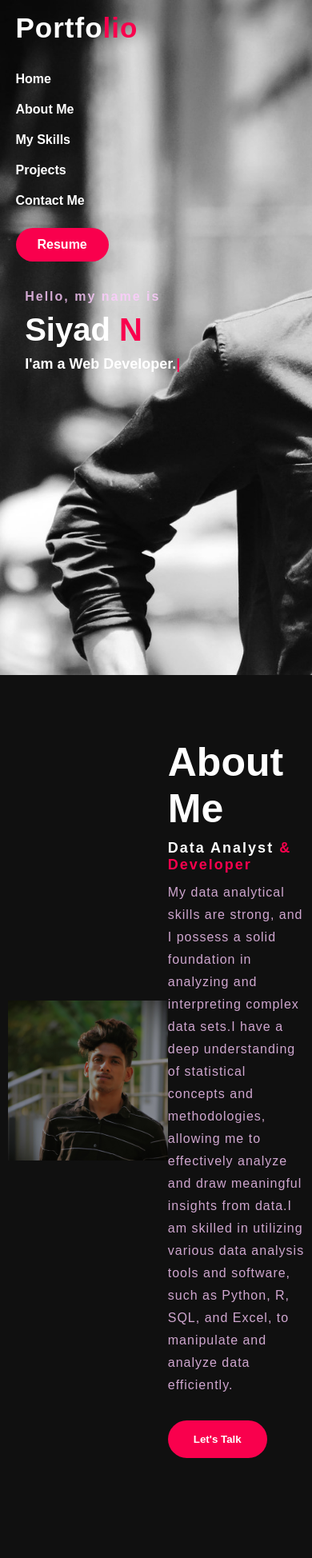
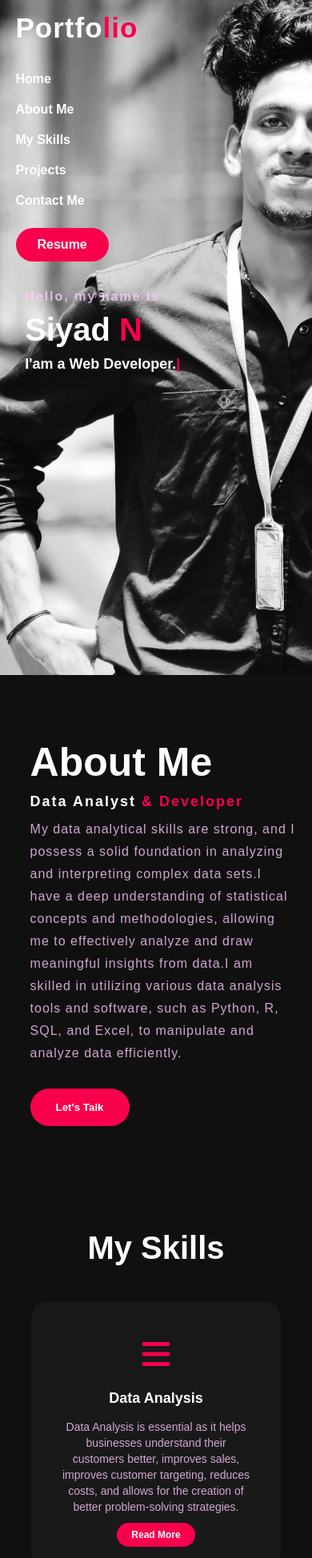
Before and after one commit to ziy3a/Portfolio, a plain HTML site: page index.html in a window 390 px wide. Shown: the top 1948 px of the page at 80% size. Drawn offline with nearby package versions, Linux system fonts and the light colour scheme; a script that the page names is missing.

Commit message:
Responsive

```diff
--- a/style.css
+++ b/style.css
@@ -374,10 +374,9 @@ footer p:nth-child(2){
         margin-bottom: 10px;
         text-align: left;
       }
-
       .about img {
         width: 100%;
-        max-width: 200px;
+        max-width: 000px;
         margin-bottom: 15px;
       }
 
@@ -402,7 +401,7 @@ footer p:nth-child(2){
       }
 
       .card {
-        width: 90%;
+        width: 80%;
         max-width: 400px;
         margin: 15px;
       }
@@ -427,3 +426,10 @@ footer p:nth-child(2){
       }
 
     }
+    @media (max-width: 400px) {
+      .hero {
+          background-image: url(Siya_reponsve2.jpg);
+          background-size: auto 100%;
+          background-position: center;
+      }
+  }
```
Also changed, not shown: Siya_reponsve2.jpg (added).
